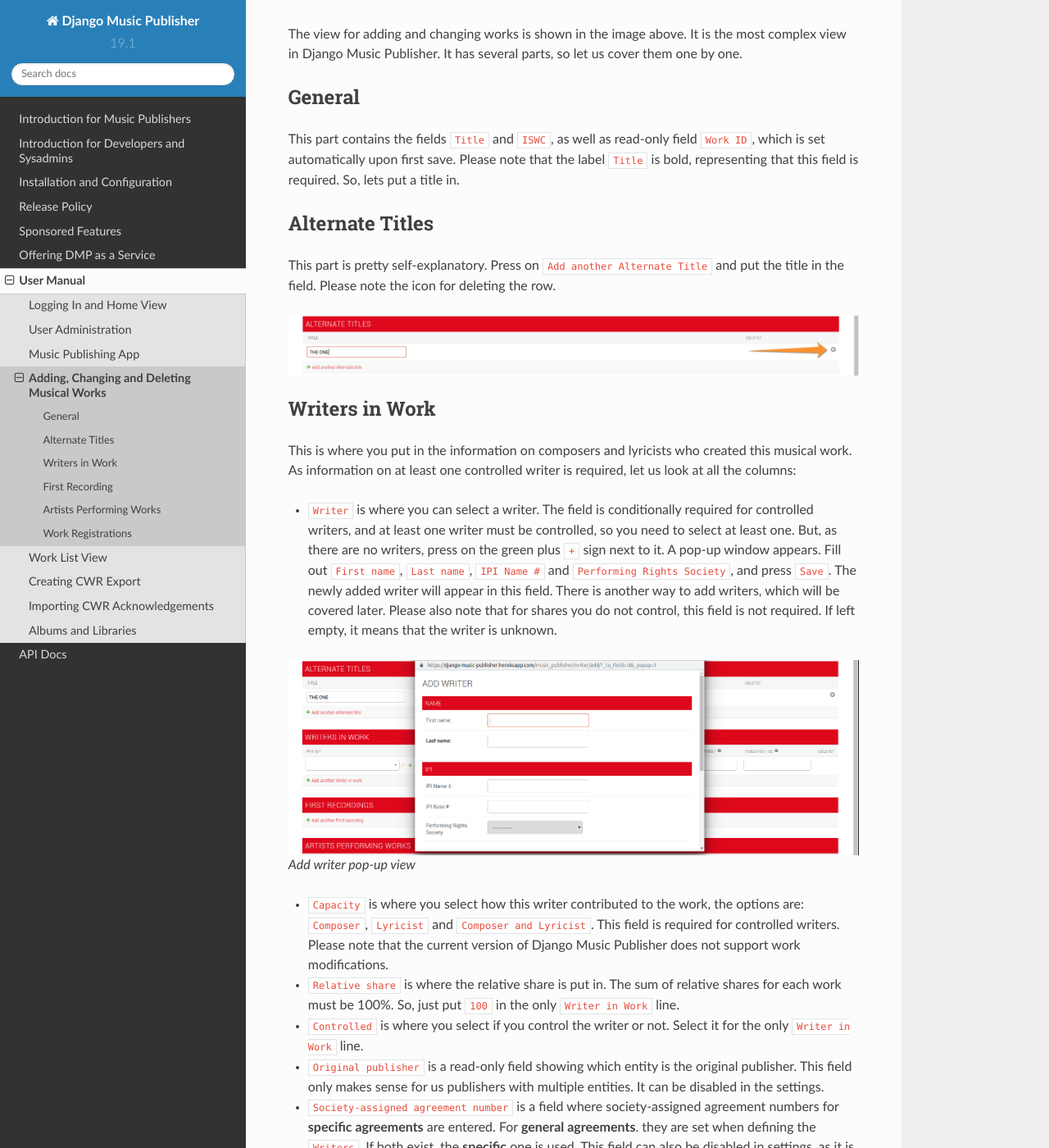
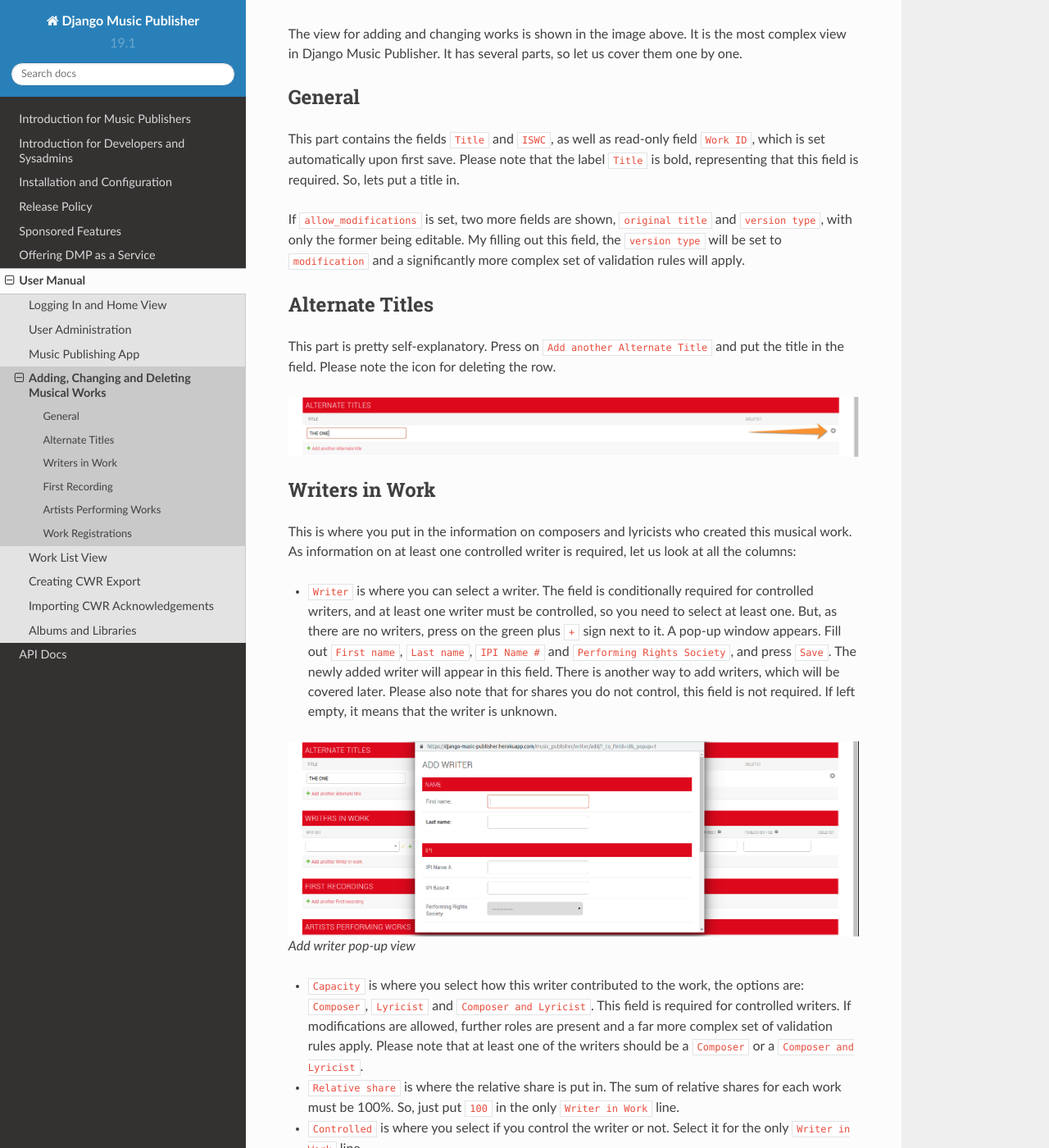
Before and after one commit to matijakolaric-com/django-music-publisher, a Sphinx documentation site: the page built from docs/manual_works.rst, in a window 1280 px wide and 1400 px high, scrolled down 600 px. Shown: the whole window at 82% size. Built offline with Sphinx 7.4.7 and the Read the Docs theme 2.0.0, drawn with Linux system fonts in a browser that asks for light colours.

Commit message:
docs changed

```diff
--- a/docs/manual_works.rst
+++ b/docs/manual_works.rst
@@ -12,6 +12,8 @@
 +++++++
 
 This part contains the fields ``Title`` and ``ISWC``, as well as read-only field ``Work ID``, which is set automatically upon first save. Please note that the label ``Title`` is bold, representing that this field is required. So, lets put a title in.
+
+If ``allow_modifications`` is set, two more fields are shown, ``original title`` and ``version type``, with only the former being editable. My filling out this field, the ``version type`` will be set to ``modification`` and a significantly more complex set of validation rules will apply.
 
 Alternate Titles
 ++++++++++++++++
@@ -33,7 +35,7 @@
 
    Add writer pop-up view
 
-* ``Capacity`` is where you select how this writer contributed to the work, the options are: ``Composer``, ``Lyricist`` and ``Composer and Lyricist``. This field is required for controlled writers. Please note that the current version of Django Music Publisher does not support work modifications.
+* ``Capacity`` is where you select how this writer contributed to the work, the options are: ``Composer``, ``Lyricist`` and ``Composer and Lyricist``. This field is required for controlled writers. If modifications are allowed, further roles are present and a far more complex set of validation rules apply. Please note that at least one of the writers should be a ``Composer`` or a ``Composer and Lyricist``.
 
 * ``Relative share`` is where the relative share is put in. The sum of relative shares for each work must be 100%. So, just put ``100`` in the only ``Writer in Work`` line.
 
```
